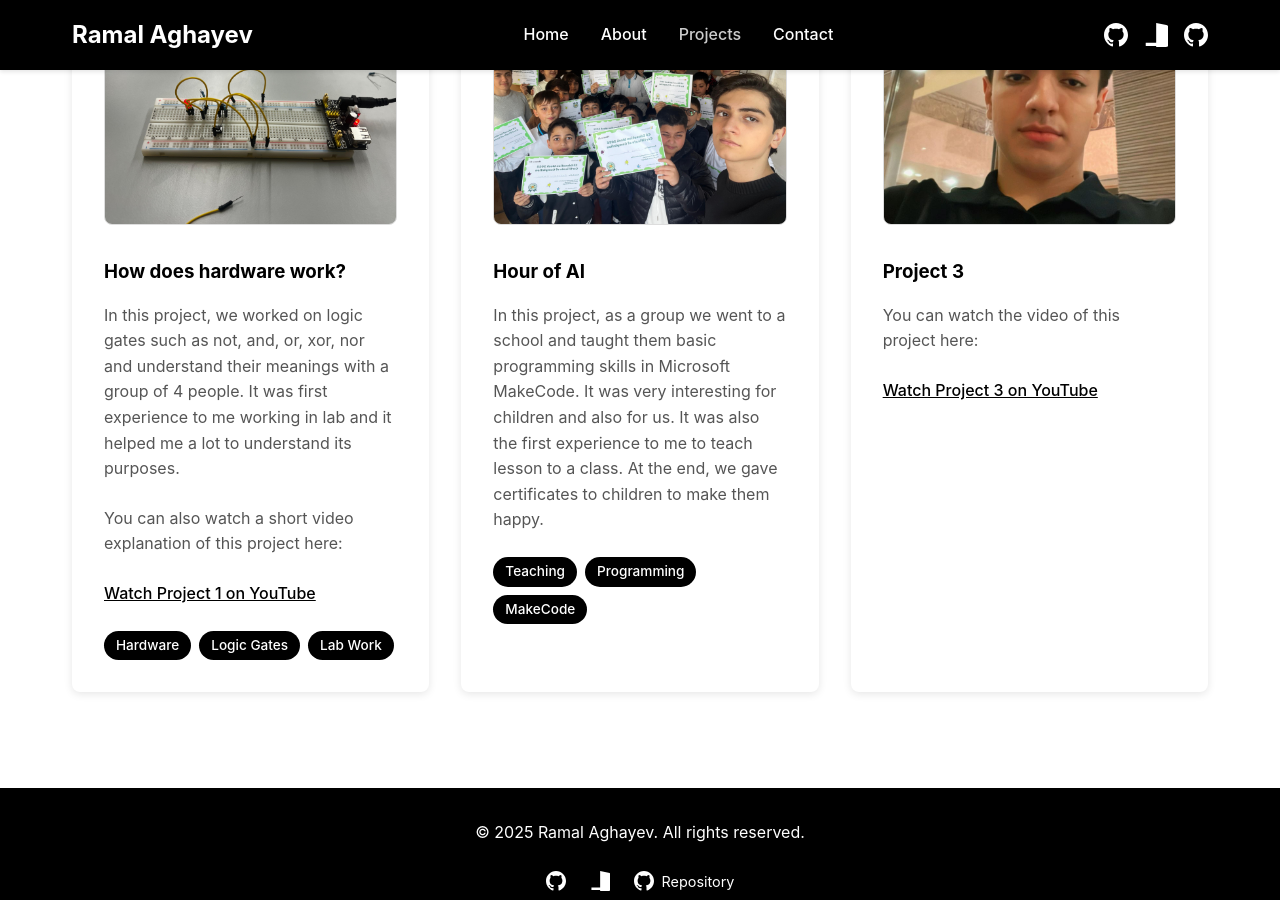
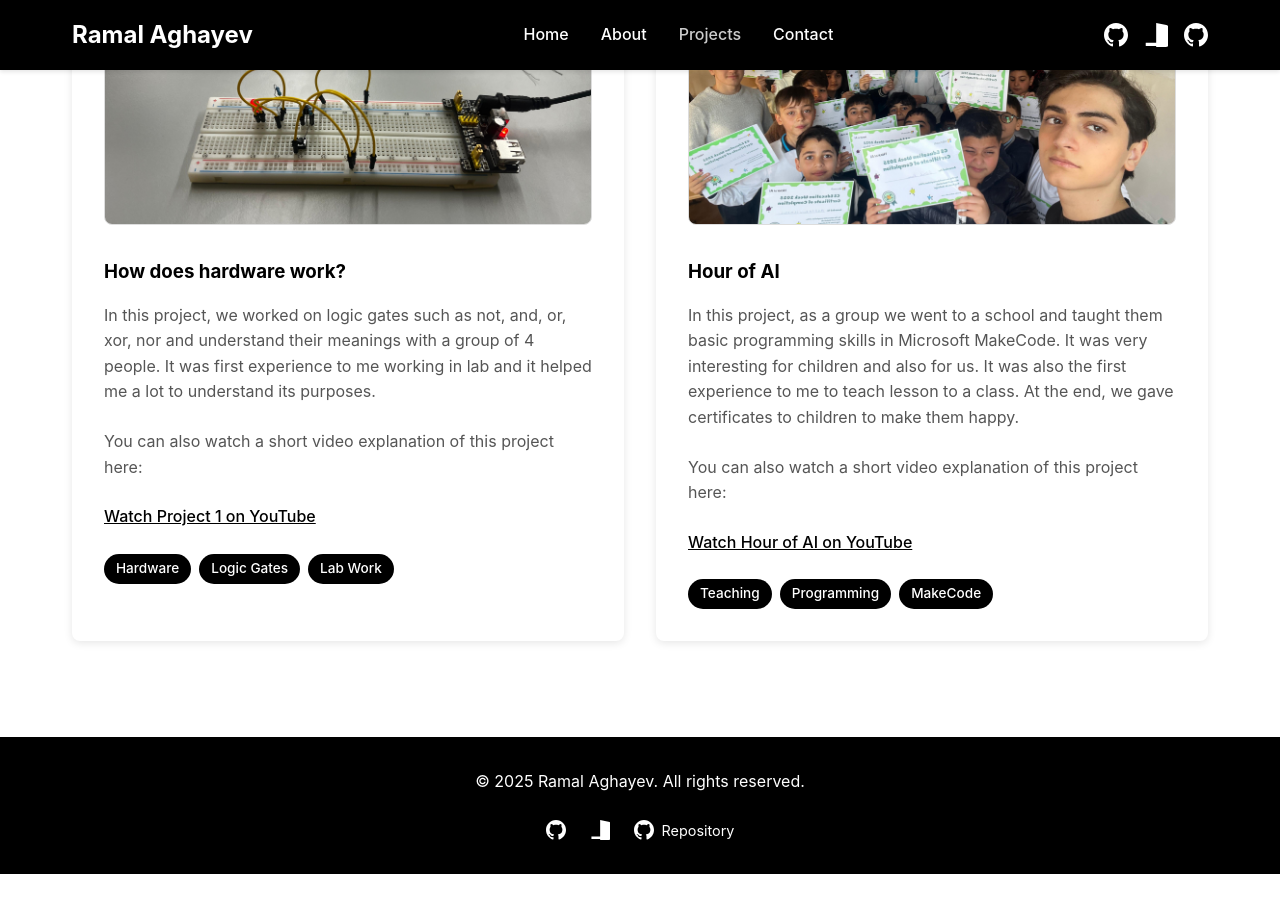
Before and after one commit to RamalAgayev/ramal_website, a Jekyll site: the page built from projects.html, in a window 1280 px wide and 900 px high, scrolled down 326 px. Built offline with Jekyll 4.4.1, drawn with Linux system fonts in a browser that asks for light colours; after the commit the page ends 1200 px from its top, so only the background shows below that.

Commit message:
Move YouTube link to Hour of AI project instead of separate project

```diff
--- a/projects.html
+++ b/projects.html
@@ -31,22 +31,17 @@ title: Projects
             <img src="{{ '/images/hour-of-ai.jpg' | relative_url }}" alt="Hour of AI project group photo with certificates" class="project-image">
             <h3>Hour of AI</h3>
             <p>In this project, as a group we went to a school and taught them basic programming skills in Microsoft MakeCode. It was very interesting for children and also for us. It was also the first experience to me to teach lesson to a class. At the end, we gave certificates to children to make them happy.</p>
+            <p>You can also watch a short video explanation of this project here:</p>
+            <p>
+                <a href="https://youtu.be/nsEVmZsmNvA?si=6Eqy9ALBoXmKfNxG" target="_blank" rel="noopener noreferrer" class="link">
+                    Watch Hour of AI on YouTube
+                </a>
+            </p>
             <div class="project-tags">
                 <span class="tag">Teaching</span>
                 <span class="tag">Programming</span>
                 <span class="tag">MakeCode</span>
             </div>
         </div>
-
-        <div class="project-card">
-            <img src="{{ '/images/project3_image.jpg' | relative_url }}" alt="Project 3" class="project-image">
-            <h3>Project 3</h3>
-            <p>You can watch the video of this project here:</p>
-            <p>
-                <a href="https://youtu.be/nsEVmZsmNvA?si=6Eqy9ALBoXmKfNxG" target="_blank" rel="noopener noreferrer" class="link">
-                    Watch Project 3 on YouTube
-                </a>
-            </p>
-        </div>
     </section>
 </main>
```
